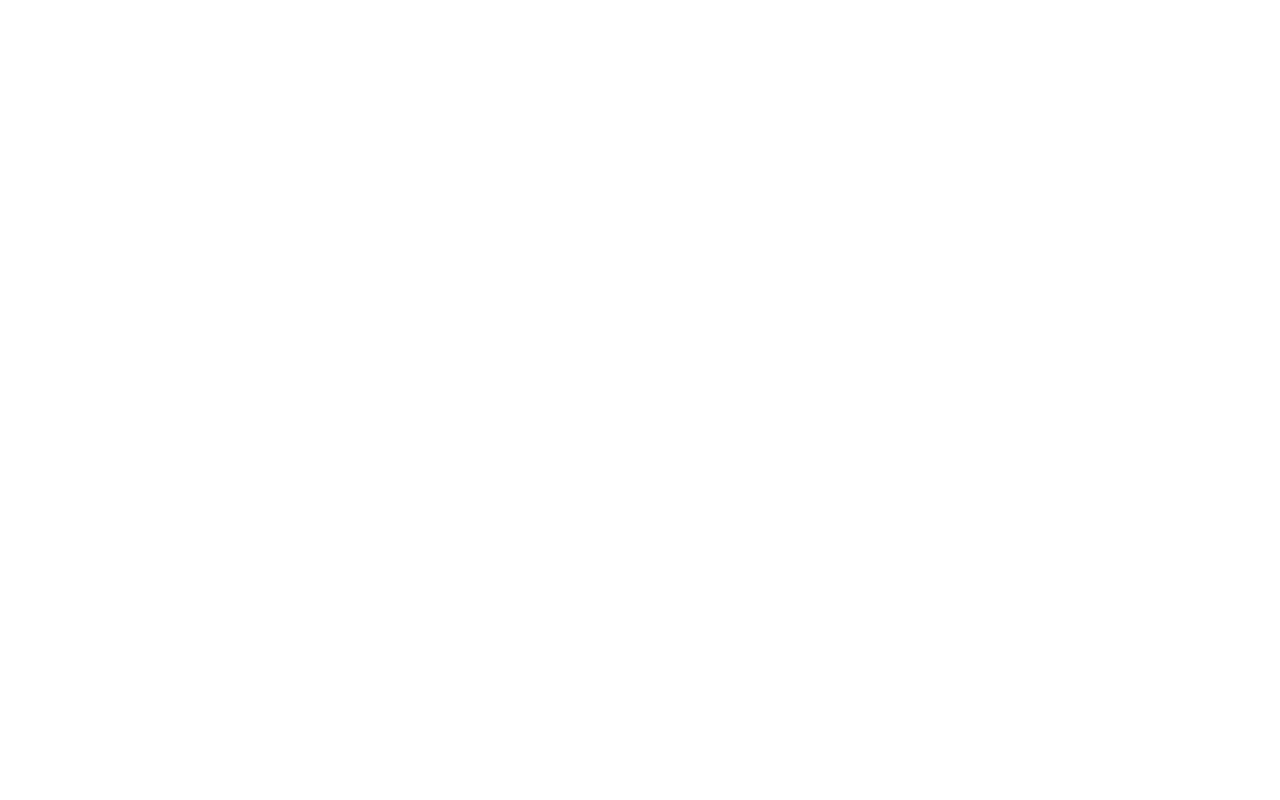
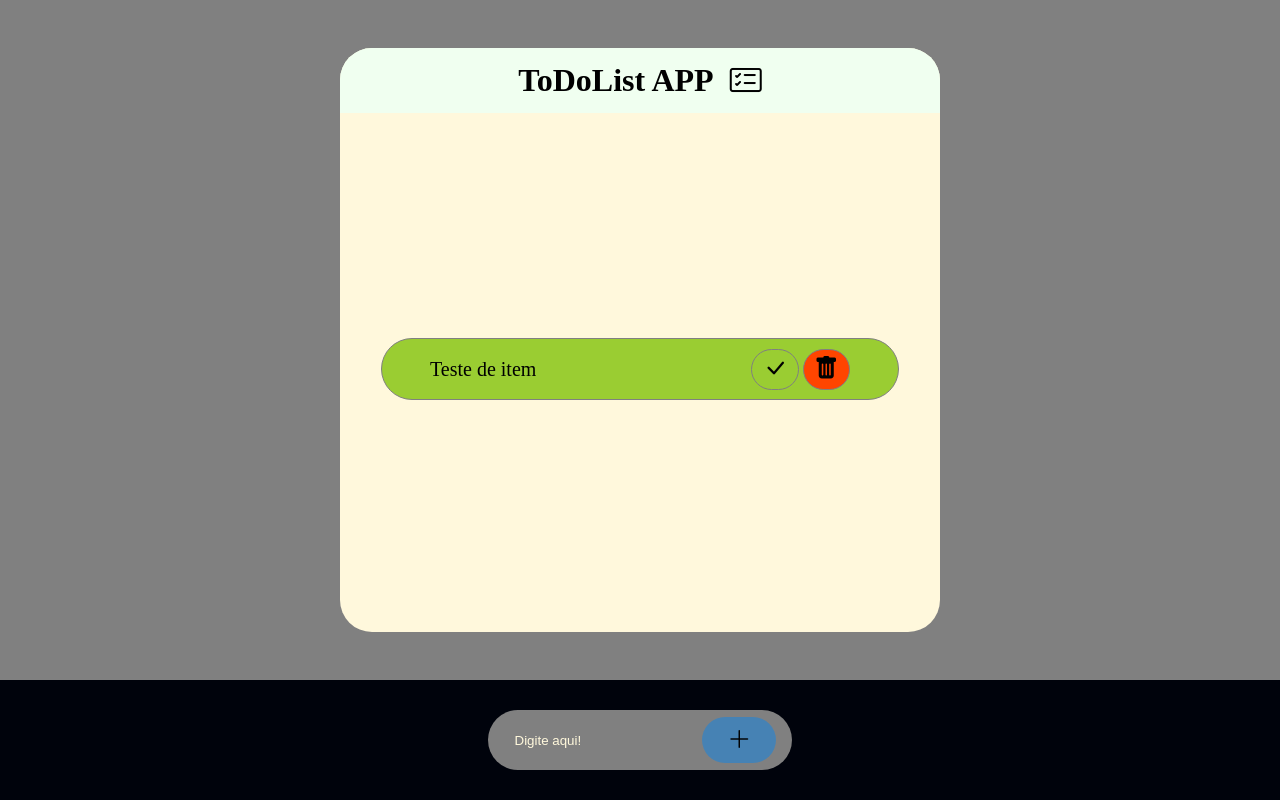
Before and after one commit to guicarbar/todolist-wepage-v1, a plain HTML site: page index.html in a window 1280 px wide. Drawn offline with nearby package versions, Linux system fonts and the light colour scheme; a web font is replaced by a local one.

Commit message:
update html/css (#2)
- add base html structure
- add style in css
- finished html/css

```diff
--- a/index.html
+++ b/index.html
@@ -10,9 +10,43 @@
   <title>ToDoList</title>
 </head>
 <body>
+  <!-- list area -->
   <main>
+    <div class="title">
+      <h1>ToDoList APP</h1>
+      <i class="bi bi-card-checklist"></i>
+    </div>
+    <div class="list">
 
+
+      <div class="list_item checked_item">
+        <p>Teste de item</p>
+        <div>
+          <button class="btn_check">
+            <i class="bi bi-check-lg"></i>
+          </button>
+          <button class="btn_x">
+            <i class="bi bi-trash-fill"></i>
+          </button>
+        </div>
+      </div>
+
+
+    </div>
   </main>
+
+
+  <!-- input area -->
+  <footer>
+    <div>
+      <input type="text" placeholder="Digite aqui!">
+      <button>
+        <i class="bi bi-plus-lg"></i>
+      </button>
+    </div>
+  </footer>
+
+
   <!-- script js -->
   <script src="js/core.js"></script>
 </body>
--- a/style/main.css
+++ b/style/main.css
@@ -24,6 +24,157 @@
 }
 
 /* global */
-* {
+body {
+  background-color: var(--color2);
+}
+
+main {
+  width: 600px;
+  height: calc(85vh - 6em);
+  margin: 3em auto;
+  border-radius: 32px;
+  background-color: var(--color1);
+}
+
+
+/* globa text */
+h1 {
   font-family: var(--fontMain);
+  font-size: 32px;
+  font-weight: 700;
 }
+
+p {
+  font-family: var(--fontMain);
+  font-size: 20px;
+  font-weight: 500;
+}
+
+
+/* list area - main */
+/* title css */
+.title {
+  padding: 1em;
+  background-color: var(--color3);
+  border-radius: 32px 32px 0px 0px;
+  display: flex;
+  justify-content: center;
+  gap: 1em;
+}
+
+.title > i {
+  font-size: 32px;
+}
+
+/* list area - content */
+.list {
+  height: 85%;
+  overflow-y: scroll;
+  display: flex;
+  flex-flow: column nowrap;
+  justify-content: center;
+  align-items: center;
+}
+
+.list_item {
+  width: 70%;
+  margin-top: 1em;
+  padding: .6em 3em;
+  border: 1px solid var(--color2);
+  border-radius: 32px;
+  display: flex;
+  justify-content: space-between;
+  align-items: center;
+  gap: 1em;
+}
+
+.list_item > div > button > i {
+  font-size: 24px;
+}
+
+/* btn global list */
+.list_item > div > button {
+  border: 1px solid var(--color2);
+  padding: .4em .8em;
+  border-radius: 32px;
+  transition: all .3s ease;
+}
+
+.list_item > div > button:hover {
+  transform: scale(1.1);
+}
+
+.list_item > div > button:active {
+  transform: scale(1);
+}
+
+.btn_check {
+  background-color: var(--colorCheckeditem);
+}
+
+.btn_x {
+  background-color: var(--colorBtnDelete);
+}
+
+.checked_item {
+  background-color: var(--colorCheckeditem);
+}
+
+
+/* footer area */
+footer {
+  height: 15vh;
+  width: 100vw;
+  background-color: var(--colorBlack);
+  position: fixed;
+  bottom: 0;
+  display: flex;
+  justify-content: center;
+  align-items: center;
+}
+
+footer > div {
+  padding: 0 1em;
+  height: 50%;
+  background-color: var(--color2);
+  border-radius: 32px;
+  display: flex;
+  align-items: center;
+}
+
+footer > div > input {
+  padding: 0.8em;
+  background-color: transparent;
+  border: none;
+}
+
+footer > div > input:focus {
+  outline: none;
+}
+
+footer > div > input::placeholder {
+  color: var(--color1);
+}
+
+footer > div > button {
+  background-color: var(--colorAdditem);
+  border: 1px solid transparent;
+  border-radius: 32px;
+  padding: 0.6em 1.8em;
+  box-sizing: border-box;
+  transition: all .3s ease;
+}
+
+footer > div > button:hover {
+  border: 1px solid var(--colorBlack);
+  transform: scale(1.2);
+}
+
+footer > div > button:active {
+  border: 1px solid var(--colorBlack);
+  transform: scale(1);
+}
+
+footer > div > button > i {
+  font-size: 24px;
+}
```
